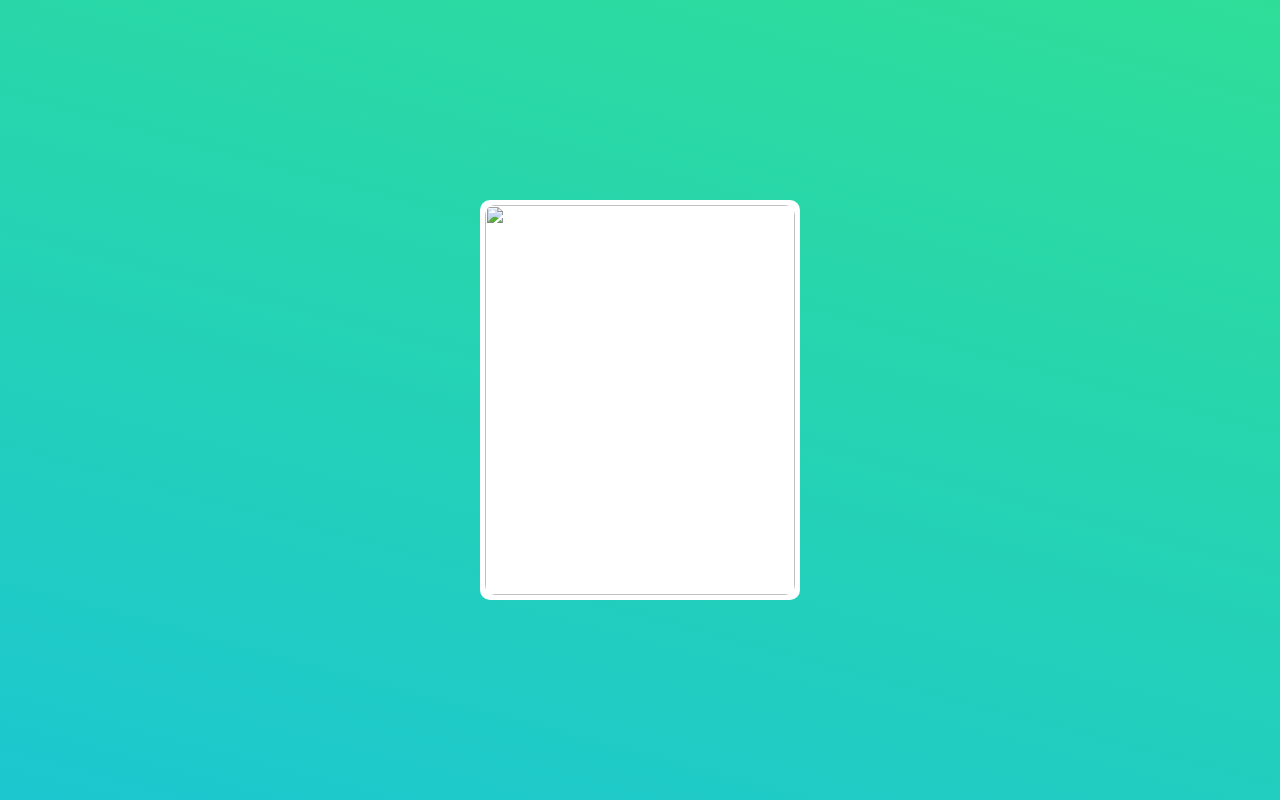
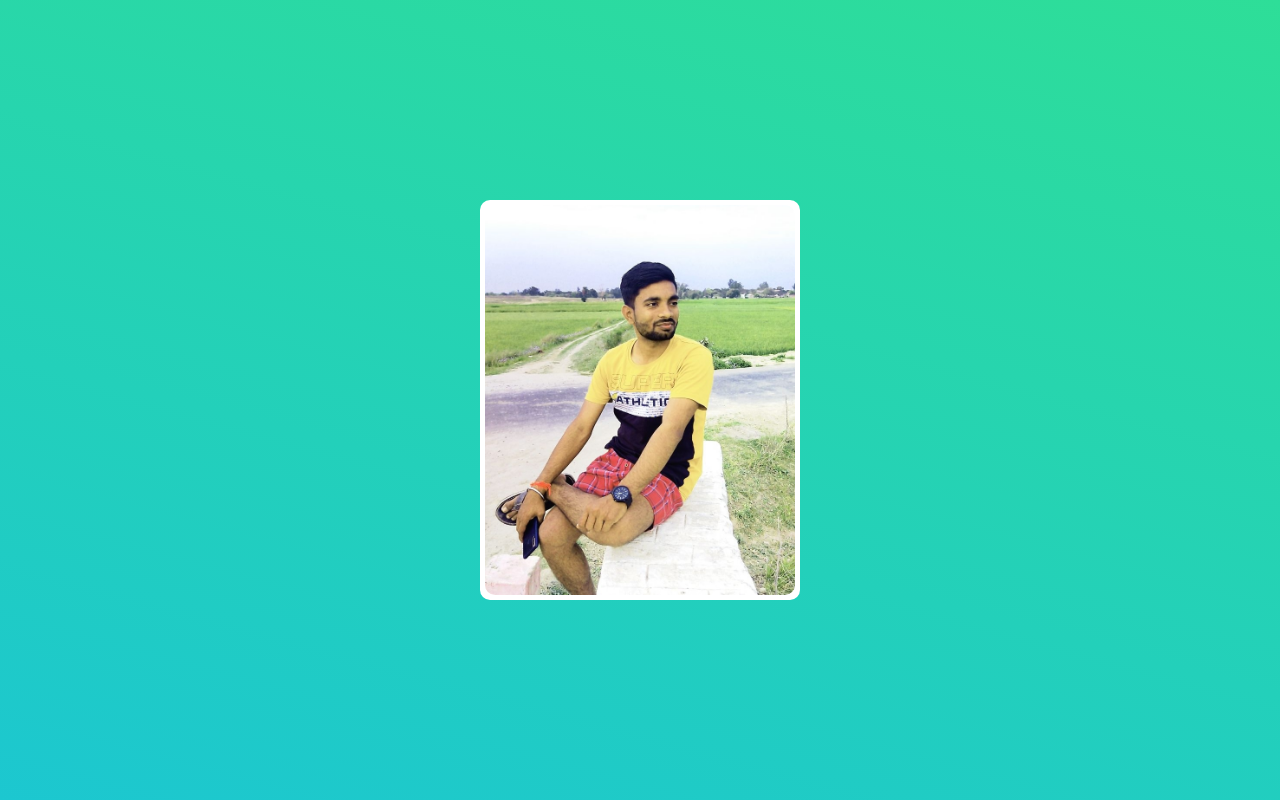
Before and after one commit to Prince211019/Landing-Project, a plain HTML site: page contact.html in a window 1280 px wide. Drawn offline with Linux system fonts and the light colour scheme.

Commit message:
Update contact.html

```diff
--- a/contact.html
+++ b/contact.html
@@ -123,12 +123,12 @@ body {
       <div class="card">
 
         <div class="front-face">
-          <img src="./image/IMG_20230311_203551_736.jpg">
+          <img src="./images/IMG_20230311_203551_736.jpg">
         </div>
 
         <div class="back-face">
 
-          <img src="./image/IMG_20230311_203551_736.jpg">
+          <img src="./images/IMG_20230311_203551_736.jpg">
 
           <div class="info">
               <div class="title">Prinxe Tiwari</div>
```
